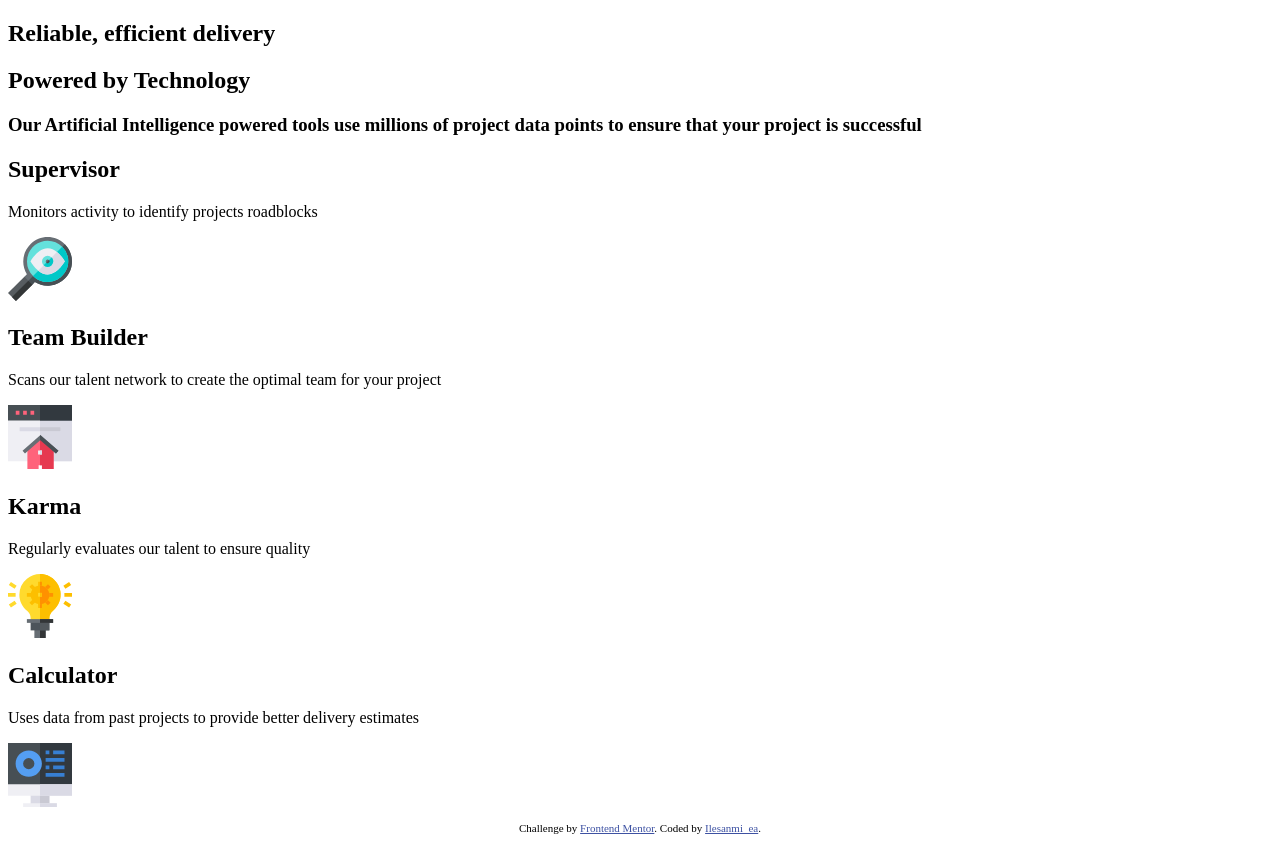
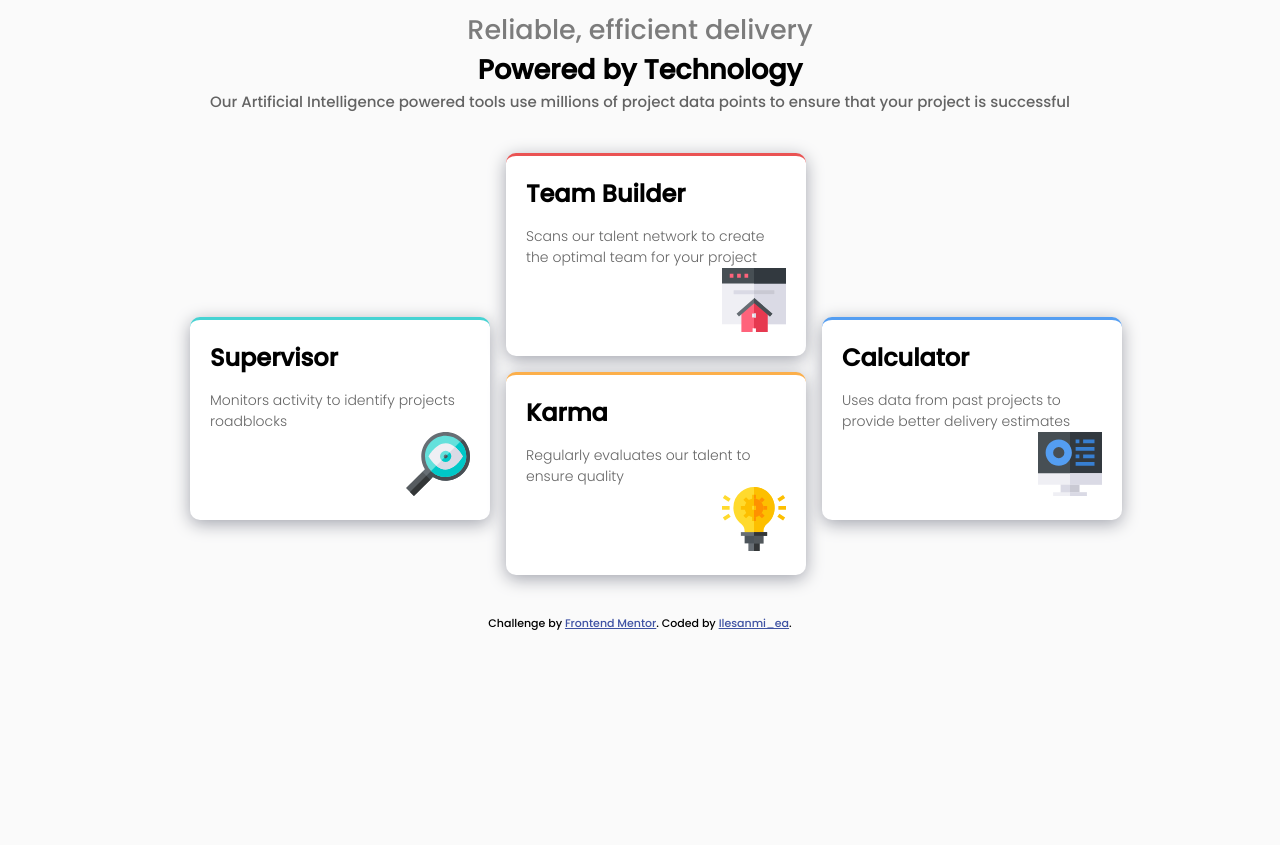
Before and after one commit to Ilesanmiea/Four-card-Feature, a plain HTML site: page index.html in a window 1280 px wide. After the commit the page ends 800 px from the top, so only its background shows below. Drawn offline with Linux system fonts and the light colour scheme.

Commit message:
Update index.html

```diff
--- a/index.html
+++ b/index.html
@@ -10,7 +10,7 @@
 
   <!-- Feel free to remove these styles or customise in your own stylesheet 👍 -->
   <style>
-    @import "../four-card-feature-section-master/Index.css";
+    @import "../Index.css";
     .attribution { font-size: 11px; text-align: center; }
     .attribution a { color: hsl(228, 45%, 44%); }
   </style>
```
